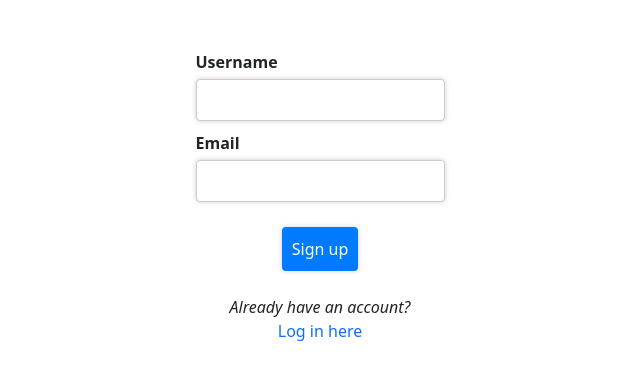
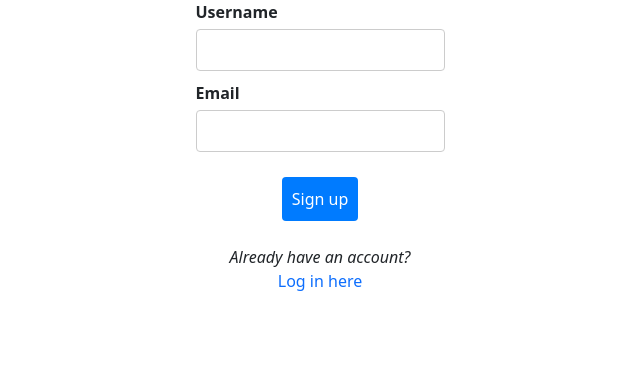
Before and after one commit to GordonOtieno/i-model-cars-frontend, a React (Create React App) app: page /signup in a window 1280 px wide. Shown: the top 380 px of the page, without its empty margins (320-960 px from the left). Built offline with nearby package versions, Linux system fonts and the light colour scheme.

Commit message:
Modify Login styles

```diff
--- a/src/Forms/Login.css
+++ b/src/Forms/Login.css
@@ -2,35 +2,37 @@ form {
   display: flex;
   flex-direction: column;
   align-items: center;
-  margin-top: 50px;
 }
 
 label {
   display: flex;
   flex-direction: column;
-  margin-bottom: 20px;
-  font-size: 18px;
+  margin-bottom: 10px;
+  text-align: left;
+  font-weight: bold;
+  font-size: 1rem;
 }
 
-input {
-  padding: 10px;
-  font-size: 16px;
-  border: none;
-  border-radius: 5px;
-  box-shadow: 0 0 5px rgba(0, 0, 0, 0.2);
+input[type="text"],
+input[type="email"] {
+  padding: 8px;
+  border: 1px solid #ccc;
+  border-radius: 4px;
+  font-size: 1rem;
+  margin-top: 5px;
 }
 
-button {
-  padding: 10px 20px;
-  font-size: 18px;
+.submit-btn {
+  margin-top: 15px;
+  padding: 10px;
   border: none;
-  border-radius: 5px;
+  border-radius: 4px;
   background-color: #007bff;
   color: #fff;
-  box-shadow: 0 0 5px rgba(0, 0, 0, 0.2);
+  font-size: 1rem;
   cursor: pointer;
 }
 
-button:hover {
+.submit-btn:hover {
   background-color: #0069d9;
 }
```
